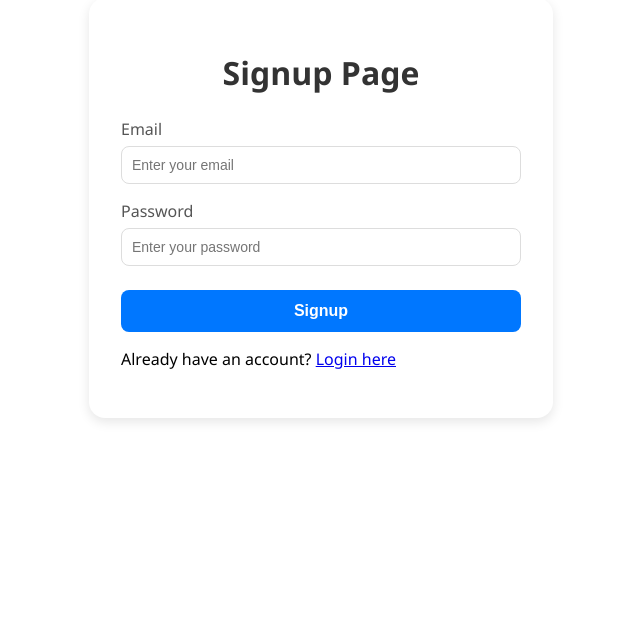
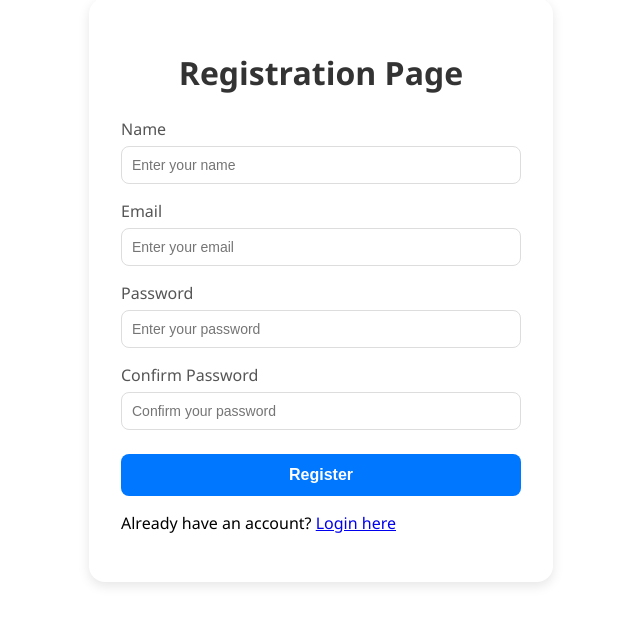
Before and after one commit to kabirpatil12676/Event_Managment-Web.dev-, a React app: page / in a window 1280 px wide. Shown: the part 102-726 px from the top of the page, without its empty margins (319-959 px from the left). Built offline with nearby package versions, Linux system fonts and the light colour scheme; the HTML template or start-up script is replaced by a standard one.

Commit message:
Improved Registration form

```diff
--- a/src/components/SignUp.jsx
+++ b/src/components/SignUp.jsx
@@ -1,5 +1,9 @@
 import React, { useState } from "react";
-import { getAuth, createUserWithEmailAndPassword } from "firebase/auth";
+import {
+    getAuth,
+    createUserWithEmailAndPassword,
+    sendEmailVerification,
+} from "firebase/auth";
 import { app } from "../firebase";
 import { useNavigate } from "react-router-dom";
 import './Signup.css';
@@ -7,22 +11,33 @@ import './Signup.css';
 const auth = getAuth(app);
 
 const SignupPage = () => {
+    const [name, setName] = useState("");
     const [email, setEmail] = useState("");
     const [password, setPassword] = useState("");
+    const [confirmPassword, setConfirmPassword] = useState("");
     const [message, setMessage] = useState("");
     const [loading, setLoading] = useState(false);
     const navigate = useNavigate();
 
     const createUser = async () => {
-        if (!email || !password) {
+        setMessage("");
+
+        if (!name || !email || !password || !confirmPassword) {
             setMessage("Please fill in all fields.");
             return;
         }
+
+        if (password !== confirmPassword) {
+            setMessage("Passwords do not match.");
+            return;
+        }
+
         setLoading(true);
         try {
-            await createUserWithEmailAndPassword(auth, email, password);
-            alert("Signup Successful!");
-            navigate("/login");
+            const userCredential = await createUserWithEmailAndPassword(auth, email, password);
+            await sendEmailVerification(userCredential.user);
+            alert("Registration successful! Please verify your email before logging in.");
+            navigate("/verify-email"); // Optional: create a separate page to show verification message
         } catch (error) {
             setMessage(error.message);
         } finally {
@@ -32,26 +47,43 @@ const SignupPage = () => {
 
     return (
         <div className="signup-page">
-            <h1>Signup Page</h1>
+            <h1>Registration Page</h1>
             {message && <p style={{ color: "red" }}>{message}</p>}
+
+            <label>Name</label>
+            <input
+                type="text"
+                placeholder="Enter your name"
+                value={name}
+                onChange={(e) => setName(e.target.value)}
+            />
+
             <label>Email</label>
             <input
+                type="email"
+                placeholder="Enter your email"
+                value={email}
                 onChange={(e) => setEmail(e.target.value)}
-                value={email}
-                type="email"
-                required
-                placeholder="Enter your email"
             />
+
             <label>Password</label>
             <input
+                type="password"
+                placeholder="Enter your password"
+                value={password}
                 onChange={(e) => setPassword(e.target.value)}
-                value={password}
+            />
+
+            <label>Confirm Password</label>
+            <input
                 type="password"
-                required
-                placeholder="Enter your password"
+                placeholder="Confirm your password"
+                value={confirmPassword}
+                onChange={(e) => setConfirmPassword(e.target.value)}
             />
+
             <button onClick={createUser} disabled={loading}>
-                {loading ? "Signing up..." : "Signup"}
+                {loading ? "Registering..." : "Register"}
             </button>
 
             <p style={{ marginTop: "1rem" }}>
--- /dev/null
+++ b/src/components/VerifyEmail.jsx
@@ -0,0 +1,15 @@
+import React from "react";
+
+const VerifyEmail = () => {
+    return (
+        <div className="verify-email">
+            <h2>Verify Your Email</h2>
+            <p>
+                A verification link has been sent to your email. Please check your inbox and click the link to activate your account.
+            </p>
+            <p>Once verified, you can <a href="/login">Login here</a>.</p>
+        </div>
+    );
+};
+
+export default VerifyEmail;
--- a/src/main.jsx
+++ b/src/main.jsx
@@ -4,6 +4,7 @@ import { BrowserRouter as Router, Routes, Route } from "react-router-dom";
 import App from "./App";
 import SignUp from "./components/SignUp";
 import Login from "./components/Login";
+import VerifyEmail from "./components/VerifyEmail"; // ✅ Add this
 
 ReactDOM.createRoot(document.getElementById("root")).render(
   <React.StrictMode>
@@ -12,6 +13,7 @@ ReactDOM.createRoot(document.getElementById("root")).render(
         <Route path="/" element={<SignUp />} />
         <Route path="/login" element={<Login />} />
         <Route path="/home" element={<App />} />
+        <Route path="/verify-email" element={<VerifyEmail />} /> {/* ✅ New route */}
       </Routes>
     </Router>
   </React.StrictMode>
```
